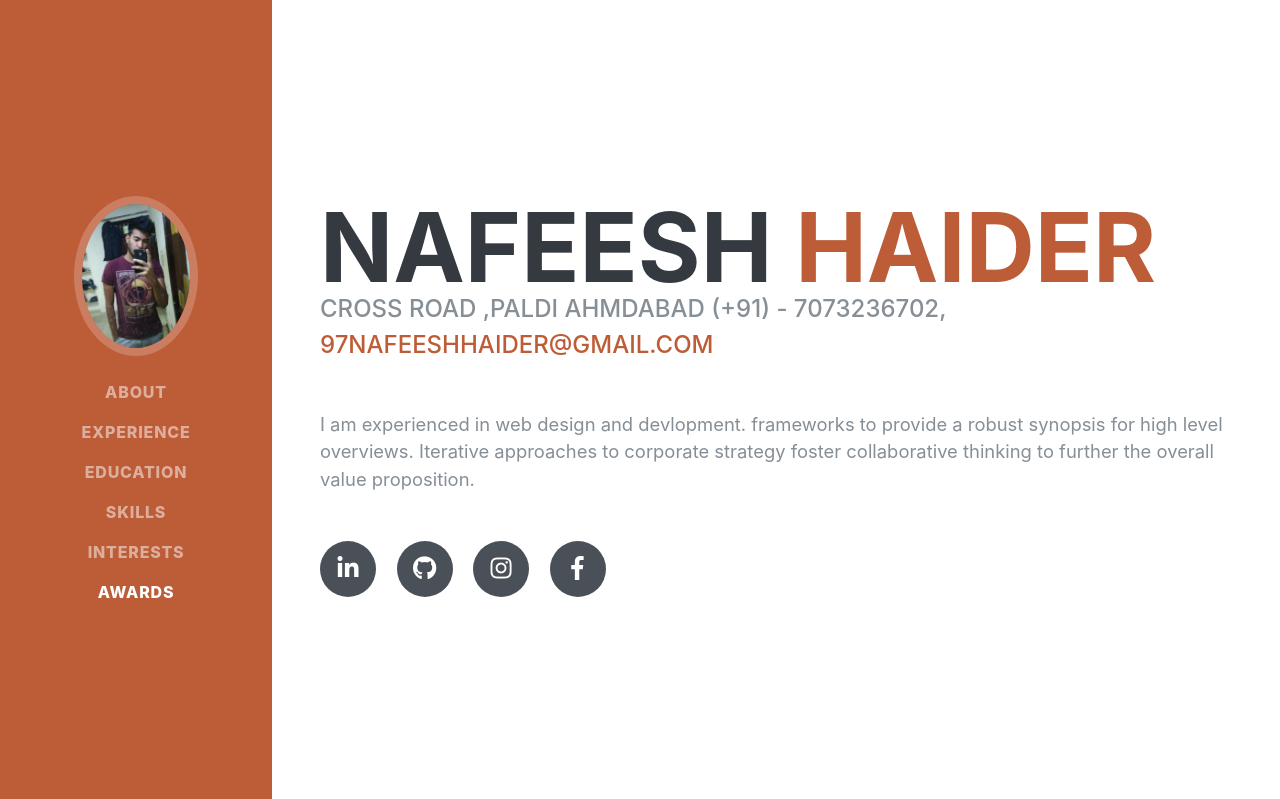
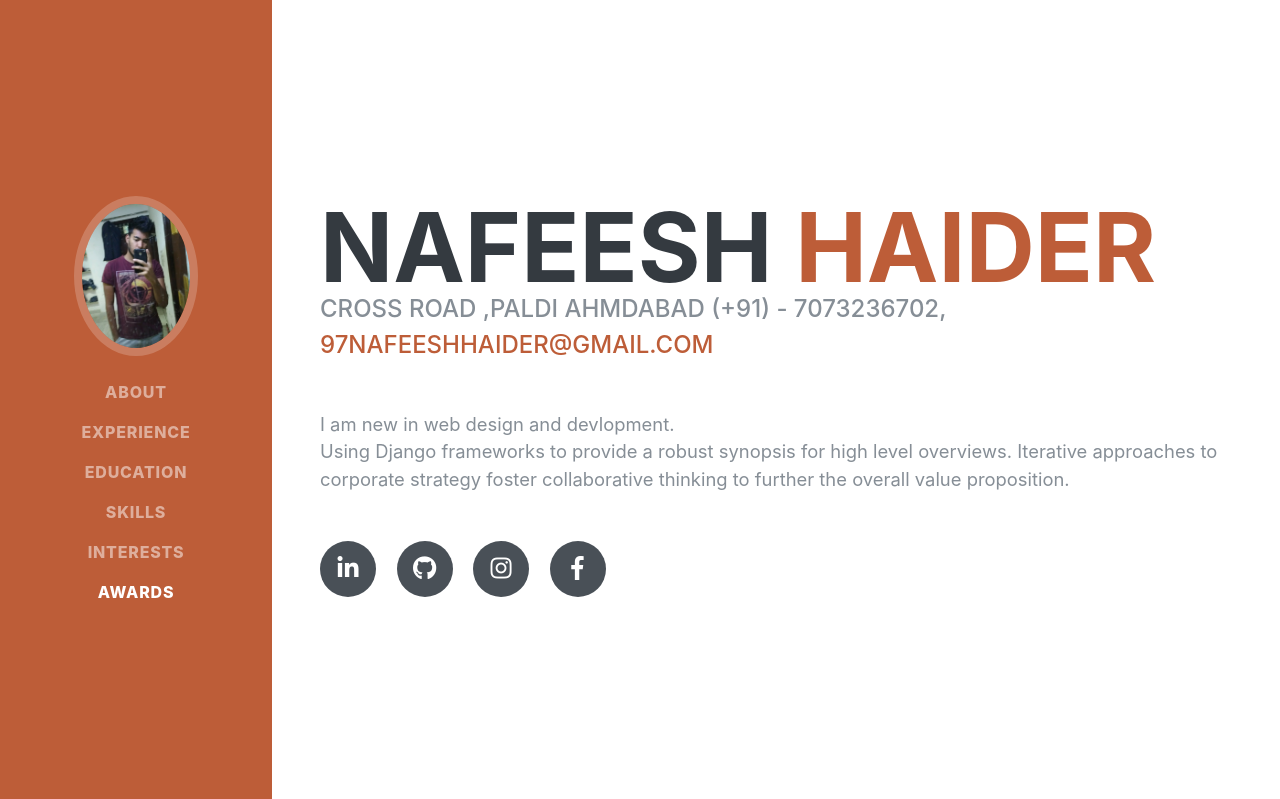
Before and after one commit to nafeesh-haider/mysite, a Django app: page / in a window 1280 px wide. Shown: the top 799 px of the page. Run offline with Django 3.2, Linux system fonts and the light colour scheme; some libraries are stand-ins or nearby versions; some web fonts are replaced.

Commit message:
Update index.html

```diff
--- a/portfolio/templates/index.html
+++ b/portfolio/templates/index.html
@@ -73,7 +73,8 @@
         <div class="subheading mb-5">Cross Road ,paldi Ahmdabad (+91) - 7073236702, <br>
           <a href="mailto:name@email.com">  97Nafeeshhaider@gmail.com  </a>
         </div>
-        <p class="lead mb-5">I am experienced in web design and devlopment. frameworks to provide a robust synopsis for high level overviews. Iterative approaches to corporate strategy foster collaborative thinking to further the overall value proposition.</p>
+        <p class="lead mb-5">I am new in web design and devlopment.<br>
+        Using Django frameworks to provide a robust synopsis for high level overviews. Iterative approaches to corporate strategy foster collaborative thinking to further the overall value proposition.</p>
         <div class="social-icons">
           <a href="https://www.linkedin.com/in/nafeesh-haider-170976126">
             <i class="fab fa-linkedin-in"></i>
@@ -241,8 +242,8 @@
     <section class="resume-section p-3 p-lg-5 d-flex align-items-center" id="interests">
       <div class="w-100">
         <h2 class="mb-5">Interests</h2>
-        <p>Apart from being a web developer, I enjoy most of my time being outdoors. In the winter, I am an avid skier and novice ice climber. During the warmer months here in Colorado, I enjoy mountain biking, free climbing, and kayaking.</p>
-        <p class="mb-0">When forced indoors, I follow a number of sci-fi and fantasy genre movies and television shows, I am an aspiring chef, and I spend a large amount of my free time exploring the latest technology advancements in the front-end web development world.</p>
+        <p>Apart from being a web developer and Programmer, I enjoy most of my time being outdoors. I am an avid gamer and novice singer. During the warmer months here in India, I enjoy swimming, and Traveling.</p>
+        <p class="mb-0">When forced indoors, I follow a number of sci-fi and fantasy genre movies and television shows, I am an aspiring chef, and I spend a large amount of my free time exploring the latest technology advancements in the Computer world.</p>
       </div>
     </section>
 
```
